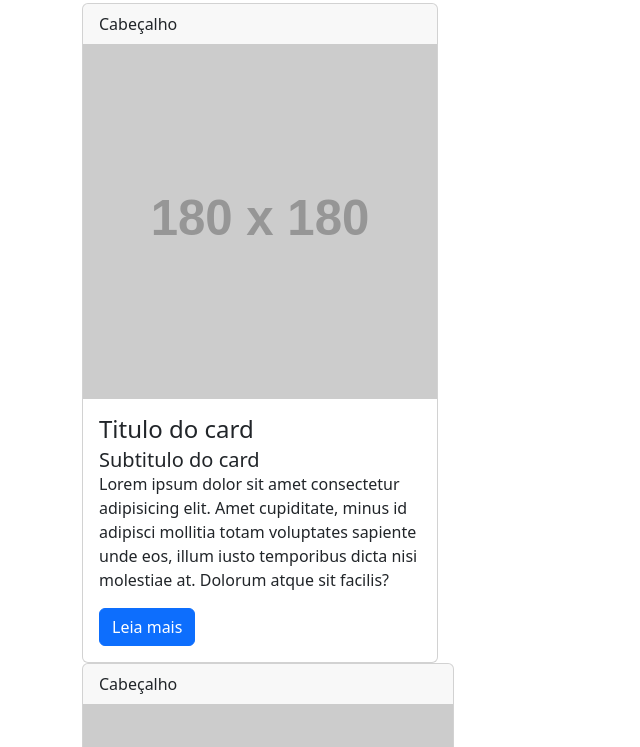
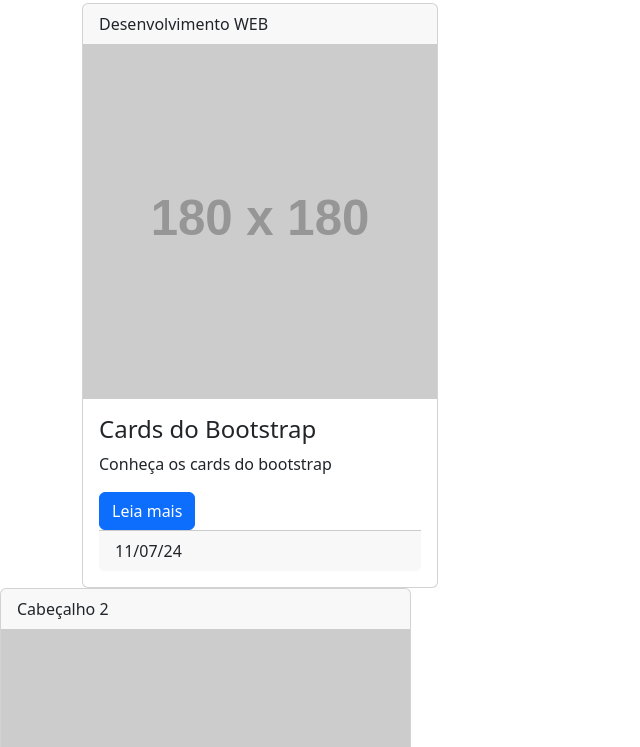
Before and after one commit to LucasEbac/cards, a plain HTML site: page index.html in a window 1280 px wide. Shown: the part 53-800 px from the top of the page, without its empty margins (0-640 px from the left). Drawn offline with Linux system fonts and the light colour scheme; placeholder pictures from the web are drawn by us.

Commit message:
atualizando projeto

```diff
--- a/index.html
+++ b/index.html
@@ -36,27 +36,29 @@
     <div class="container">
         <div class="row">
             <div class="col-4">
-                <div class="card">
-                <div class="card-header">
-                    Cabeçalho
-                </div>
+                <article class="card">
+                <header class="card-header">
+                    Desenvolvimento WEB
+                </header>
                 <img src="https://via.placeholder.com/180x180"/>
         <div class="card-body">
-                    <h4 class="card-title">Titulo do card</h4>
-                    <h5 class="card-subtitle">Subtitulo do card</h5>
+                    <h4 class="card-title">Cards do Bootstrap</h4>
                     <p class="card-text">
-                        Lorem ipsum dolor sit amet consectetur adipisicing elit. Amet cupiditate, minus id adipisci mollitia totam voluptates sapiente unde eos, illum iusto temporibus dicta nisi molestiae at. Dolorum atque sit facilis?
+                        Conheça os cards do bootstrap
                     </p>
                     <a href="#" class="btn btn-primary">Leia mais</a>
-
-            </div>
+                    <footer class="card-footer">
+                        <time>11/07/24</time>
+                    </footer>
+                </article>
             </div>
             </div>
         </div>
+        <div class="row">
         <div class="col-4">
             <div class="card">
             <div class="card-header">
-                Cabeçalho
+                Cabeçalho 2
             </div>
             <img src="https://via.placeholder.com/180x180"/>
             <div class="card-body">
@@ -68,12 +70,14 @@
                 <a href="#" class="btn btn-primary">Botao link</a>
             </div>
             </div>
+            </div>
         </div>
+        <div class="row">
         <div class="col-4">
         <div class="card text-bg-dark">
         <img src="./transferir.jpg"/>
         <div class="card-img-overlay">
-            <h4 class="card-title">Titulo do card</h4>
+            <h4 class="card-title">Titulo com foto </h4>
             <h5 class="card-subtitle">Subtitulo do card</h5>
             <p class="card-text">
                 Lorem ipsum dolor sit amet consectetur adipisicing elit. Amet cupiditate
@@ -82,6 +86,7 @@
             <footer class="card-footer">
                 Postado em <time>03/01/24</time>
             </footer>
+        </div>
         </div>
         </div>
     </div>
```
